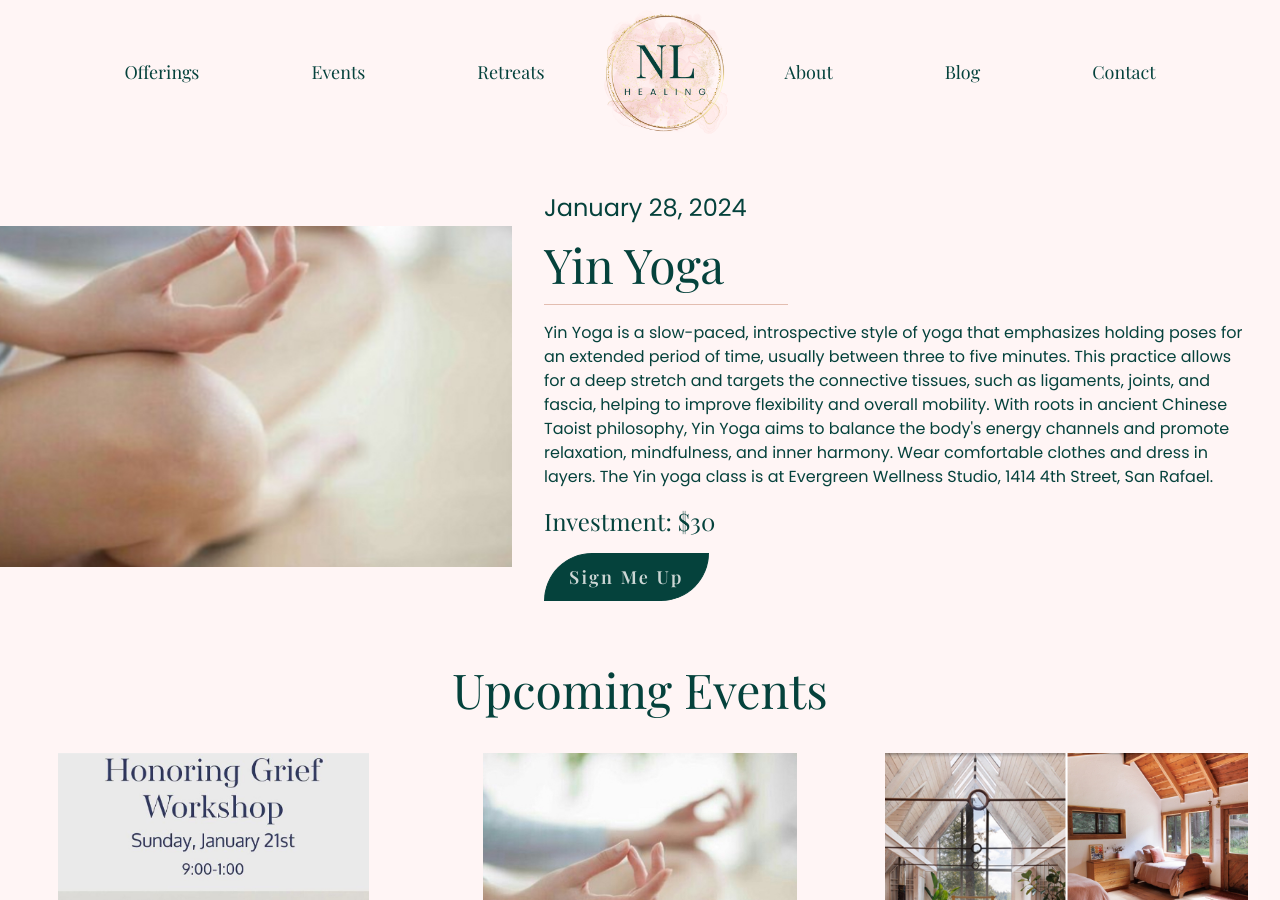
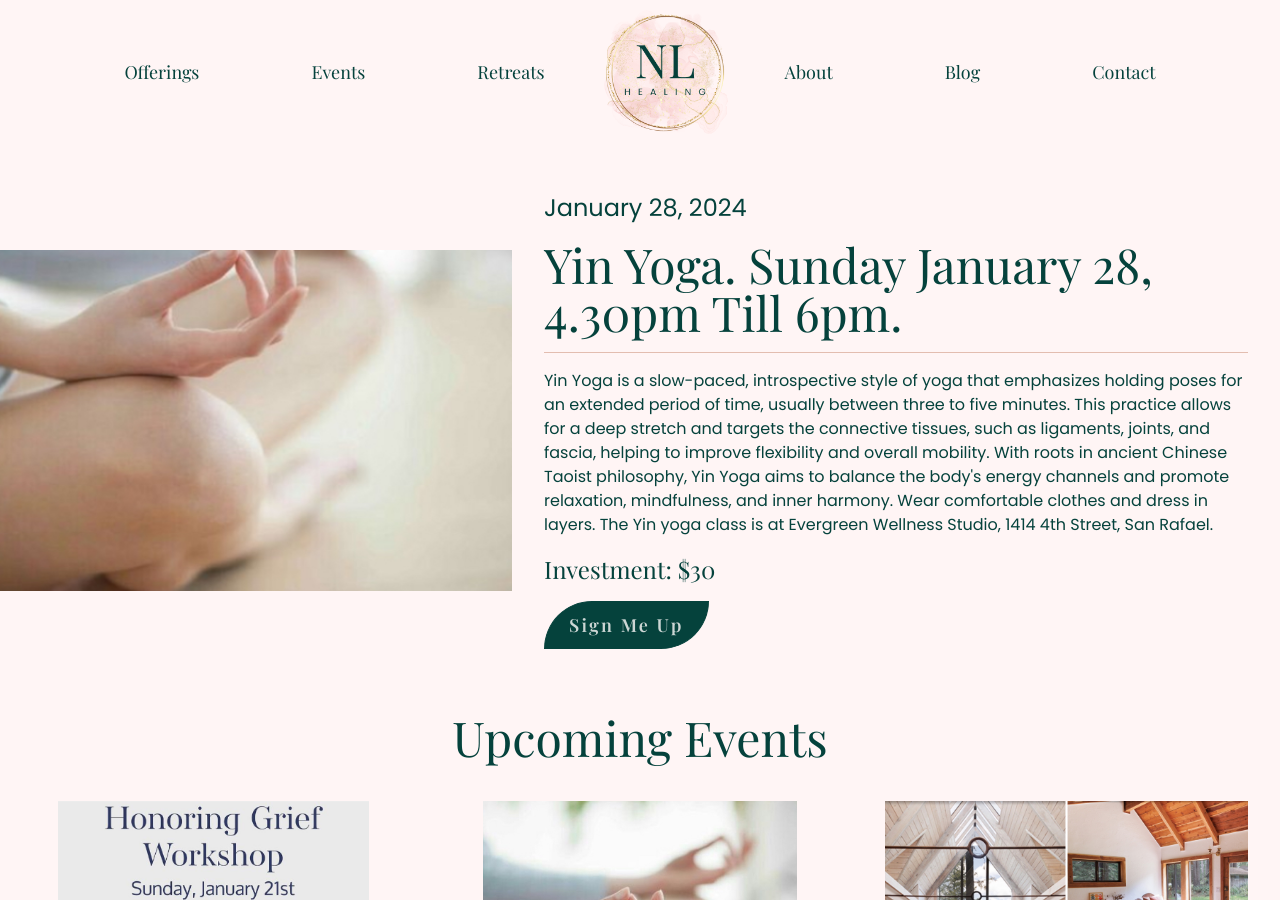
Before and after one commit to ViaSana/nl-healing, a Jekyll site: the page built from _events/event1.md, in a window 1280 px wide and 900 px high. Built offline with Jekyll 4.4.1, drawn with Linux system fonts in a browser that asks for light colours; some web fonts are replaced; a style sheet for code colours, icons or effects is not loaded; some of the changed text lies outside the part shown.

Commit message:
Updated 1 file via CloudCannon.

```diff
--- a/_events/event1.md
+++ b/_events/event1.md
@@ -1,7 +1,7 @@
 ---
 layout: event_layout
 slug: Yin Yoga
-title: Yin Yoga
+title: Yin Yoga.  Sunday January 28, 4.30pm till 6pm.
 image: /assets/uploads/7a073458-8bd5-49a5-a50d-d655eab95e1d.jpeg
 date: 2024-01-27 16:30:00 -0800
 location: |
```
Also changed, not shown: other parts of _events/event1.md (+1 -0 lines).
